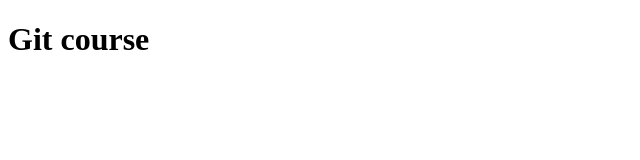
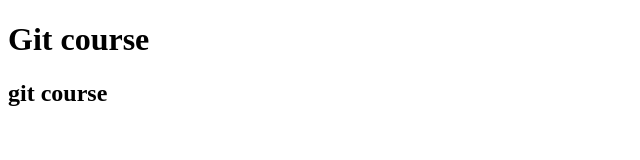
Before and after one commit to iChandanKr/git_exercise, a plain HTML site: page index.html in a window 1280 px wide. Shown: the whole page, without its empty margins (0-640 px from the left). Drawn offline with Linux system fonts and the light colour scheme.

Commit message:
second commit

```diff
--- a/index.html
+++ b/index.html
@@ -7,5 +7,6 @@
 </head>
 <body>
     <h1>Git course</h1>
+    <h2>git course</h2>
 </body>
 </html>
```
